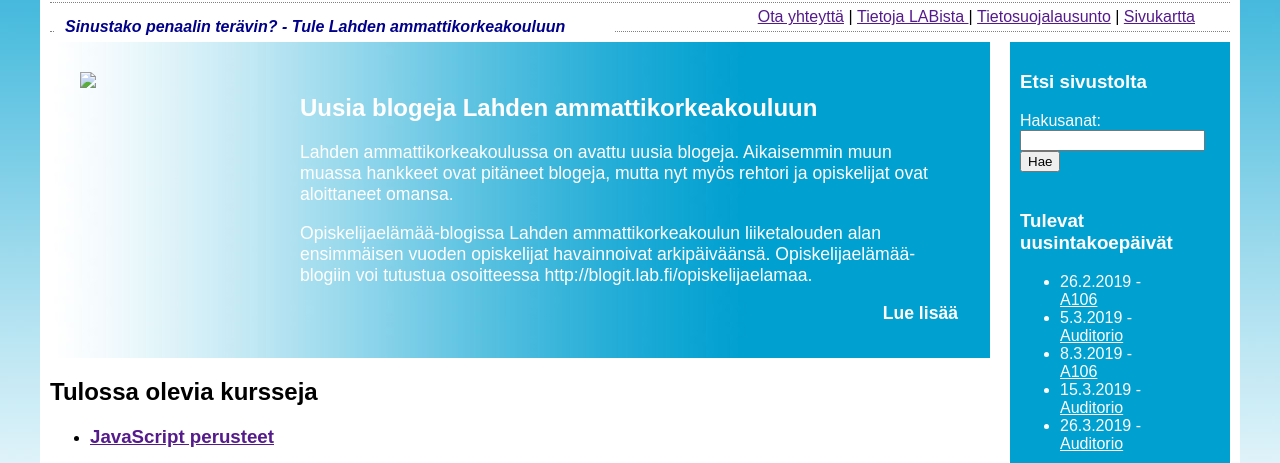
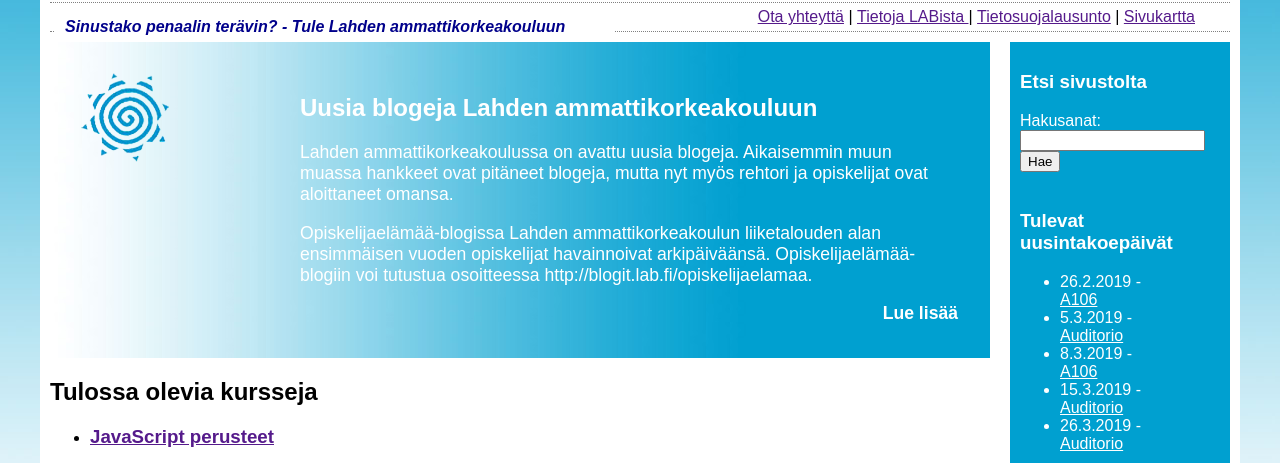
Before and after one commit to valtams/WWW-Suunnittelu, a plain HTML site: page 4/index.html in a window 1280 px wide. Shown: the part 280-743 px from the top of the page. Drawn offline with Linux system fonts and the light colour scheme.

Commit message:
fix typo

```diff
--- a/4/index.html
+++ b/4/index.html
@@ -24,7 +24,7 @@
     <div class="main">
       <div class="content">
         <div class="mainfeature">
-          <img src="images/star.png>" class="star"/>
+          <img src="images/star.png" class="star"/>
           <h2>Uusia blogeja Lahden ammattikorkeakouluun</h2>
           <p>Lahden ammattikorkeakoulussa on avattu uusia blogeja. Aikaisemmin muun muassa hankkeet ovat pit&auml;neet
             blogeja, mutta nyt myös rehtori ja opiskelijat ovat aloittaneet omansa.</p>
```
